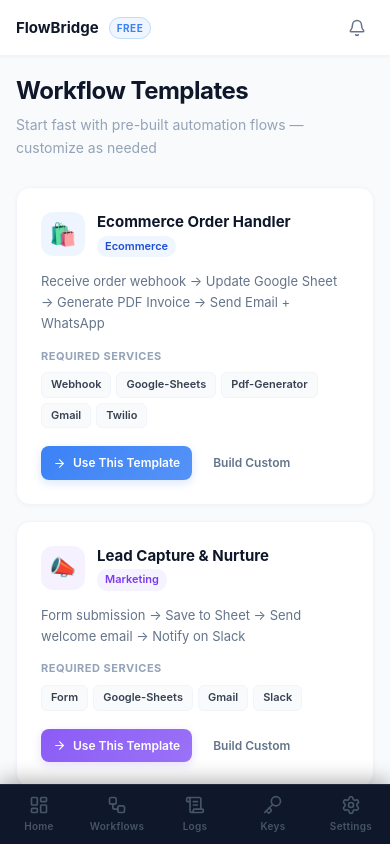
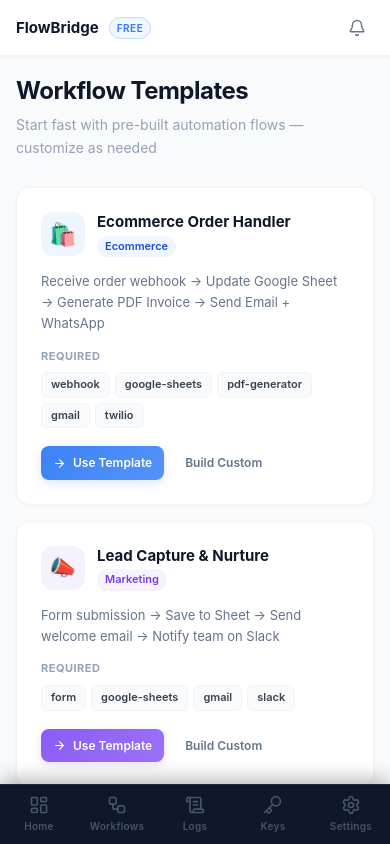
Before and after one commit to kamal-lochan-sahu/flowbridge, a React (Vite) app in the folder frontend/: page /templates in a window 390 px wide. Built offline with nearby package versions, Linux system fonts and the light colour scheme; no server answers; sample sign-in values are in the browser's storage.

Commit message:
QA fixes: Templates 400, 404 page, sidebar tooltips, logs mobile, JSON editor

```diff
--- a/frontend/src/App.jsx
+++ b/frontend/src/App.jsx
@@ -18,6 +18,7 @@ import LogDetail     from './pages/LogDetail'
 import Templates     from './pages/Templates'
 import Integrations  from './pages/Integrations'
 import Notifications from './pages/Notifications'
+import NotFound      from './pages/NotFound'
 import Settings      from './pages/Settings'
 
 const PrivateRoute = ({ children }) => {
@@ -51,6 +52,7 @@ export default function App() {
           <Route path="integrations"      element={<Integrations />} />
           <Route path="notifications"     element={<Notifications />} />
           <Route path="settings"          element={<Settings />} />
+          <Route path="*"                 element={<NotFound />} />
         </Route>
 
         <Route path="*" element={<Navigate to="/" replace />} />
--- a/frontend/src/components/common/Sidebar.jsx
+++ b/frontend/src/components/common/Sidebar.jsx
@@ -78,7 +78,8 @@ export default function Sidebar() {
       {/* Nav */}
       <nav style={{ flex: 1, padding: '12px 8px', overflowY: 'auto' }}>
         {NAV.map(({ to, icon: Icon, label }) => (
-          <NavLink key={to} to={to} end={to === '/'} style={({ isActive }) => ({
+          <NavLink key={to} to={to} end={to === '/'} title={!sidebarOpen ? label : undefined}
+          style={({ isActive }) => ({
             display: 'flex', alignItems: 'center',
             gap: '10px', padding: '10px 12px',
             borderRadius: '10px', marginBottom: '2px',
--- a/frontend/src/pages/Settings.jsx
+++ b/frontend/src/pages/Settings.jsx
@@ -48,7 +48,7 @@ export default function Settings() {
 
   const profileMut  = useMutation({ mutationFn:()=>api.put('/settings/profile',     profile),  onSuccess:()=>toast.success('Profile updated') })
   const brandingMut = useMutation({ mutationFn:()=>api.put('/settings/branding',    branding), onSuccess:()=>toast.success('Branding saved') })
-  const notifMut    = useMutation({ mutationFn:()=>api.put('/settings/notifications',notif),    onSuccess:()=>toast.success('Preferences saved') })
+  const notifMut    = useMutation({ mutationFn:()=>api.put('/settings/notifications',notif),    onSuccess:()=>{toast.success('Notification preferences saved!')} })
 
   const Toggle = ({ checked, onChange, label, hint }) => (
     <div style={{ display:'flex',alignItems:'flex-start',justifyContent:'space-between',padding:'16px',background:'#f8fafc',borderRadius:'12px',marginBottom:'10px' }}>
--- a/frontend/src/pages/Templates.jsx
+++ b/frontend/src/pages/Templates.jsx
@@ -1,11 +1,8 @@
-import { useQuery, useMutation } from '@tanstack/react-query'
+import { useQuery } from '@tanstack/react-query'
 import { useNavigate } from 'react-router-dom'
-import { useQueryClient } from '@tanstack/react-query'
-import { ArrowRight, Plus } from 'lucide-react'
-import toast from 'react-hot-toast'
-import api  from '../services/api'
+import { ArrowRight } from 'lucide-react'
+import api from '../services/api'
 import Loader      from '../components/common/Loader'
-import EmptyState  from '../components/common/EmptyState'
 import PageHeader  from '../components/ui/PageHeader'
 import PremiumCard from '../components/ui/PremiumCard'
 import PremiumButton from '../components/ui/PremiumButton'
@@ -18,49 +15,47 @@ const CATEGORY_COLORS = {
   inventory:  { bg:'#fef2f2', color:'#b91c1c', emoji:'📦' },
   default:    { bg:'#f8fafc', color:'#374151', emoji:'⚡' },
 }
-
 const GRADIENT_COLORS = ['#3b82f6','#8b5cf6','#10b981','#f59e0b','#ef4444','#6366f1']
 
-// Fallback templates if DB is empty
 const FALLBACK = [
-  { _id:'t1', name:'Ecommerce Order Handler', category:'ecommerce',
+  { _id:'fallback_1', name:'Ecommerce Order Handler', category:'ecommerce',
     description:'Receive order webhook → Update Google Sheet → Generate PDF Invoice → Send Email + WhatsApp',
     requiredServices:['webhook','google-sheets','pdf-generator','gmail','twilio'] },
-  { _id:'t2', name:'Lead Capture & Nurture', category:'marketing',
-    description:'Form submission → Save to Sheet → Send welcome email → Notify on Slack',
+  { _id:'fallback_2', name:'Lead Capture & Nurture', category:'marketing',
+    description:'Form submission → Save to Sheet → Send welcome email → Notify team on Slack',
     requiredServices:['form','google-sheets','gmail','slack'] },
-  { _id:'t3', name:'Daily Sales Report', category:'reporting',
+  { _id:'fallback_3', name:'Daily Sales Report', category:'reporting',
     description:'Schedule 8PM → Read Sheet → Generate PDF report → Email to owner',
     requiredServices:['schedule','google-sheets','pdf-generator','gmail'] },
-  { _id:'t4', name:'Payment Confirmation', category:'payment',
+  { _id:'fallback_4', name:'Payment Confirmation', category:'payment',
     description:'Razorpay webhook → Update MongoDB → Send SMS + Email invoice',
     requiredServices:['webhook','mongodb','twilio','gmail'] },
-  { _id:'t5', name:'Low Stock Alert', category:'inventory',
+  { _id:'fallback_5', name:'Low Stock Alert', category:'inventory',
     description:'Webhook trigger → Send WhatsApp alert → Email owner',
     requiredServices:['webhook','twilio','gmail'] },
 ]
 
 export default function Templates() {
-  const navigate     = useNavigate()
-  const queryClient  = useQueryClient()
+  const navigate = useNavigate()
 
   const { data, isLoading } = useQuery({
     queryKey: ['templates'],
     queryFn:  () => api.get('/templates').then(r => r.data.data.templates),
+    retry: false,
   })
 
-  const useMut = useMutation({
-    mutationFn: ({ id, name }) => api.post(`/templates/${id}/use`, { name }),
-    onSuccess: (res) => {
-      queryClient.invalidateQueries({ queryKey: ['workflows'] })
-      toast.success('Workflow created from template!')
-      navigate(`/workflows/${res.data.data.workflow._id}`)
-    },
-    onError: () => toast.error('Failed to use template'),
-  })
+  const templates = (data && data.length > 0) ? data : FALLBACK
 
-  // Use DB templates or fallback
-  const templates = (data && data.length > 0) ? data : FALLBACK
+  const handleUseTemplate = (t) => {
+    // Navigate to workflow builder with template data pre-filled
+    navigate('/workflows/new', {
+      state: {
+        templateName: t.name,
+        templateDesc: t.description,
+        templateServices: t.requiredServices,
+      }
+    })
+  }
 
   return (
     <div>
@@ -70,7 +65,7 @@ export default function Templates() {
       />
 
       {isLoading ? <Loader text="Loading templates..." /> : (
-        <div style={{ display:'grid', gridTemplateColumns:'repeat(auto-fill,minmax(340px,1fr))', gap:'16px' }}>
+        <div style={{ display:'grid', gridTemplateColumns:'repeat(auto-fill,minmax(320px,1fr))', gap:'16px' }}>
           {templates.map((t, idx) => {
             const cat   = CATEGORY_COLORS[t.category] || CATEGORY_COLORS.default
             const color = GRADIENT_COLORS[idx % GRADIENT_COLORS.length]
@@ -78,7 +73,6 @@ export default function Templates() {
 
             return (
               <PremiumCard key={t._id} style={{ padding:'24px', display:'flex', flexDirection:'column', gap:'14px' }} hover>
-                {/* Header */}
                 <div style={{ display:'flex', alignItems:'flex-start', gap:'12px' }}>
                   <div style={{ width:'44px', height:'44px', borderRadius:'12px', background:`${color}15`, display:'flex', alignItems:'center', justifyContent:'center', fontSize:'22px', flexShrink:0 }}>
                     {cat.emoji}
@@ -91,20 +85,14 @@ export default function Templates() {
                   </div>
                 </div>
 
-                {/* Description */}
-                <p style={{ fontSize:'13px', color:'#64748b', lineHeight:'1.6' }}>
-                  {t.description}
-                </p>
+                <p style={{ fontSize:'13px', color:'#64748b', lineHeight:'1.6' }}>{t.description}</p>
 
-                {/* Services */}
                 {services.length > 0 && (
                   <div>
-                    <p style={{ fontSize:'11px', fontWeight:'700', color:'#94a3b8', textTransform:'uppercase', letterSpacing:'0.5px', marginBottom:'7px' }}>
-                      Required Services
-                    </p>
+                    <p style={{ fontSize:'11px', fontWeight:'700', color:'#94a3b8', textTransform:'uppercase', letterSpacing:'0.5px', marginBottom:'7px' }}>Required</p>
                     <div style={{ display:'flex', flexWrap:'wrap', gap:'5px' }}>
                       {services.map(s => (
-                        <span key={s} style={{ fontSize:'11px', fontWeight:'600', color:'#374151', background:'#f8fafc', padding:'3px 9px', borderRadius:'6px', border:'1px solid #f1f5f9', textTransform:'capitalize' }}>
+                        <span key={s} style={{ fontSize:'11px', fontWeight:'600', color:'#374151', background:'#f8fafc', padding:'3px 9px', borderRadius:'6px', border:'1px solid #f1f5f9' }}>
                           {s}
                         </span>
                       ))}
@@ -112,22 +100,11 @@ export default function Templates() {
                   </div>
                 )}
 
-                {/* Usage count if from DB */}
-                {t.usageCount > 0 && (
-                  <p style={{ fontSize:'12px', color:'#94a3b8' }}>
-                    Used {t.usageCount} time{t.usageCount !== 1 ? 's' : ''}
-                  </p>
-                )}
-
-                {/* Action */}
                 <div style={{ marginTop:'auto', paddingTop:'4px', display:'flex', gap:'8px' }}>
-                  <PremiumButton
-                    size="sm" icon={ArrowRight}
-                    loading={useMut.isPending}
-                    onClick={() => useMut.mutate({ id: t._id, name: t.name })}
-                    style={{ background:`linear-gradient(135deg,${color},${color}dd)`, boxShadow:`0 3px 10px ${color}30` }}
-                  >
-                    Use This Template
+                  <PremiumButton size="sm" icon={ArrowRight}
+                    onClick={() => handleUseTemplate(t)}
+                    style={{ background:`linear-gradient(135deg,${color},${color}dd)`, boxShadow:`0 3px 10px ${color}30` }}>
+                    Use Template
                   </PremiumButton>
                   <PremiumButton size="sm" variant="ghost" onClick={() => navigate('/workflows/new')}>
                     Build Custom
--- a/frontend/src/pages/WorkflowBuilder.jsx
+++ b/frontend/src/pages/WorkflowBuilder.jsx
@@ -1,5 +1,5 @@
 import { useState, useEffect } from 'react'
-import { useParams, useNavigate } from 'react-router-dom'
+import { useParams, useNavigate, useLocation } from 'react-router-dom'
 import { useQuery, useMutation, useQueryClient } from '@tanstack/react-query'
 import { Plus, Save, Play, ArrowLeft, Trash2, ChevronDown, ChevronUp } from 'lucide-react'
 import toast from 'react-hot-toast'
@@ -31,8 +31,8 @@ export default function WorkflowBuilder() {
   const queryClient  = useQueryClient()
   const isEdit       = !!id
 
-  const [name, setName]             = useState('')
-  const [description, setDesc]      = useState('')
+  const [name, setName]             = useState(location.state?.templateName || '')
+  const [description, setDesc]      = useState(location.state?.templateDesc || '')
   const [triggerType, setTrigger]   = useState('webhook')
   const [actions, setActions]       = useState([])
   const [cronExpr, setCron]         = useState('0 9 * * *')
@@ -190,8 +190,8 @@ export default function WorkflowBuilder() {
               <textarea
                 value={JSON.stringify(action.config, null, 2)}
                 onChange={e => { try { updateAction(i, 'config', JSON.parse(e.target.value)) } catch {} }}
-                rows={3}
-                className="w-full px-3 py-2 border border-gray-300 rounded-lg text-xs font-mono focus:outline-none focus:ring-2 focus:ring-blue-500"
+                rows={6}
+                style={{ width:'100%',padding:'10px 12px',border:'1px solid #e2e8f0',borderRadius:'10px',fontSize:'12px',fontFamily:'monospace',outline:'none',resize:'vertical',boxSizing:'border-box',minHeight:'100px' }}
               />
             </div>
           </div>
```
Also changed, not shown: frontend/src/pages/Logs.jsx (+22 -0 lines), frontend/src/pages/NotFound.jsx (added, +20 -0 lines).
